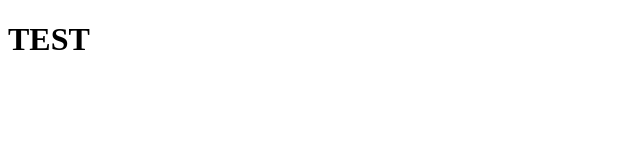
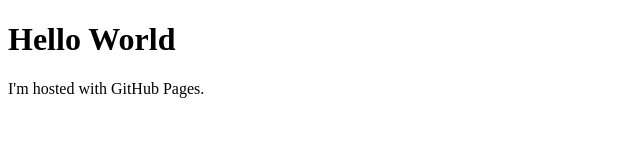
Before and after one commit to grillband/grillband.github.io, a plain HTML site: page index.html in a window 1280 px wide. Shown: the whole page, without its empty margins (0-640 px from the left). Drawn offline with Linux system fonts and the light colour scheme.

Commit message:
Update index.html

```diff
--- a/index.html
+++ b/index.html
@@ -1,4 +1,7 @@
 <!DOCTYPE html>
+<html>
 <body>
-    <h1>TEST</h1>
+<h1>Hello World</h1>
+<p>I'm hosted with GitHub Pages.</p>
 </body>
+</html>
```
